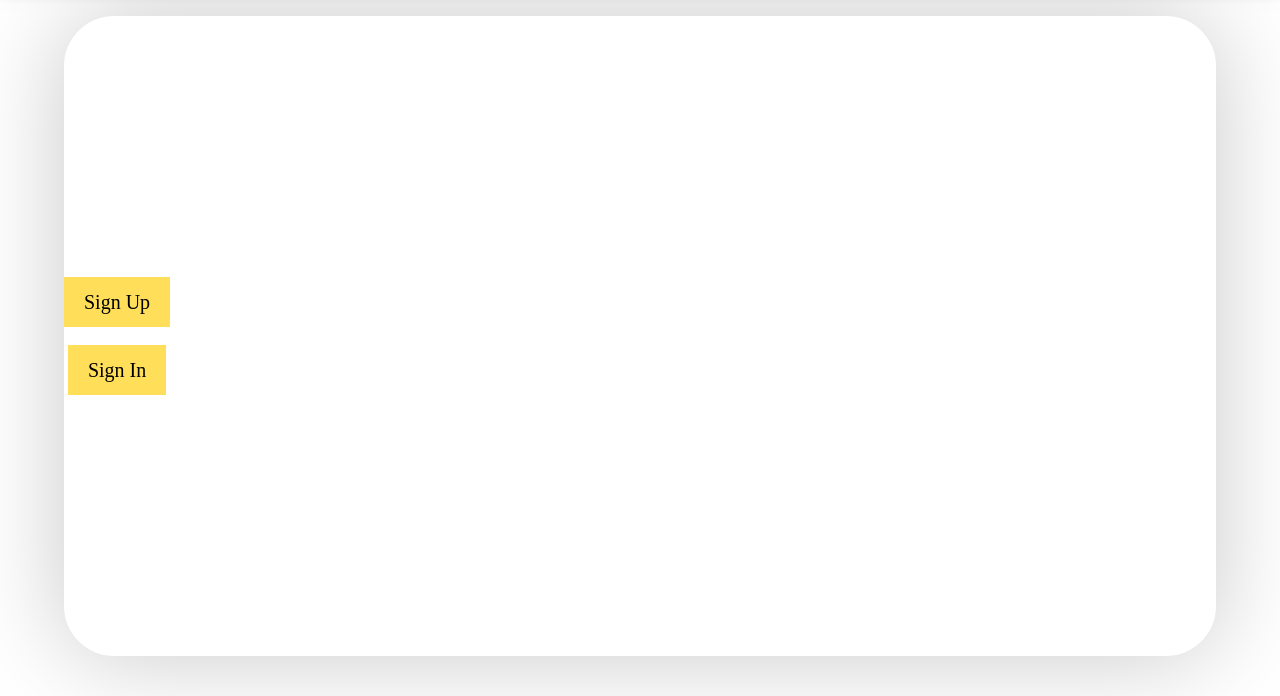
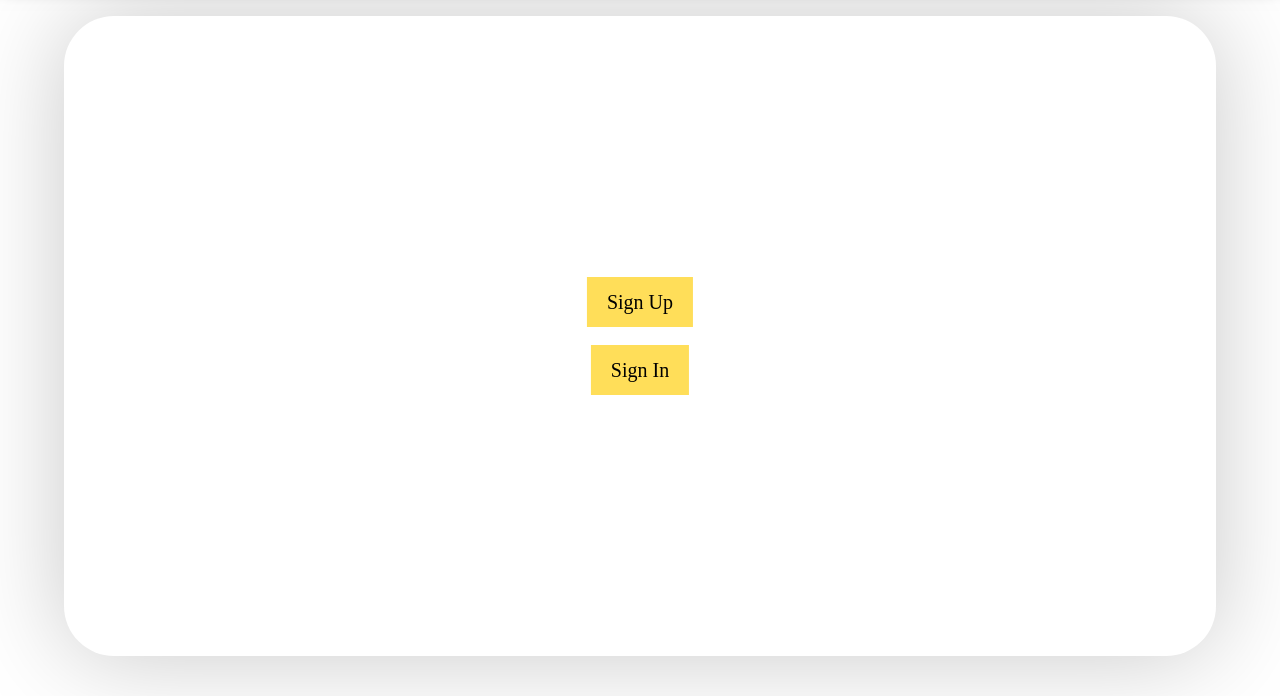
Before and after one commit to game2study/plan2study, a plain HTML site: page page/signon/index.html in a window 1280 px wide. Shown: the part 104-800 px from the top of the page. Drawn offline with Linux system fonts and the light colour scheme; a web font is replaced by a local one.

Commit message:
centered the sign in and sign up buttons properly

```diff
--- a/page/signon/index.html
+++ b/page/signon/index.html
@@ -16,7 +16,7 @@
         <div id="navbar"></div>
         <br>
         <div class="webwindow centertext">
-            <div class="vertical-center">
+            <div class="centerelem">
                 <button>Sign Up</button>
                 <br><br>
                 <button>Sign In</button>
--- a/styles/universal.css
+++ b/styles/universal.css
@@ -54,12 +54,13 @@ button:hover {
 .centertext {
     text-align: center;
 }
-.vertical-center {
+.centerelem {
     margin: 0;
     position: absolute;
     top: 50%;
-    -ms-transform: translateY(-50%);
-    transform: translateY(-50%);
+    left:50%;
+    -ms-transform: translateY(-50%, -50%);
+    transform: translate(-50%, -50%);
 }
 
 div.webwindow {
```
